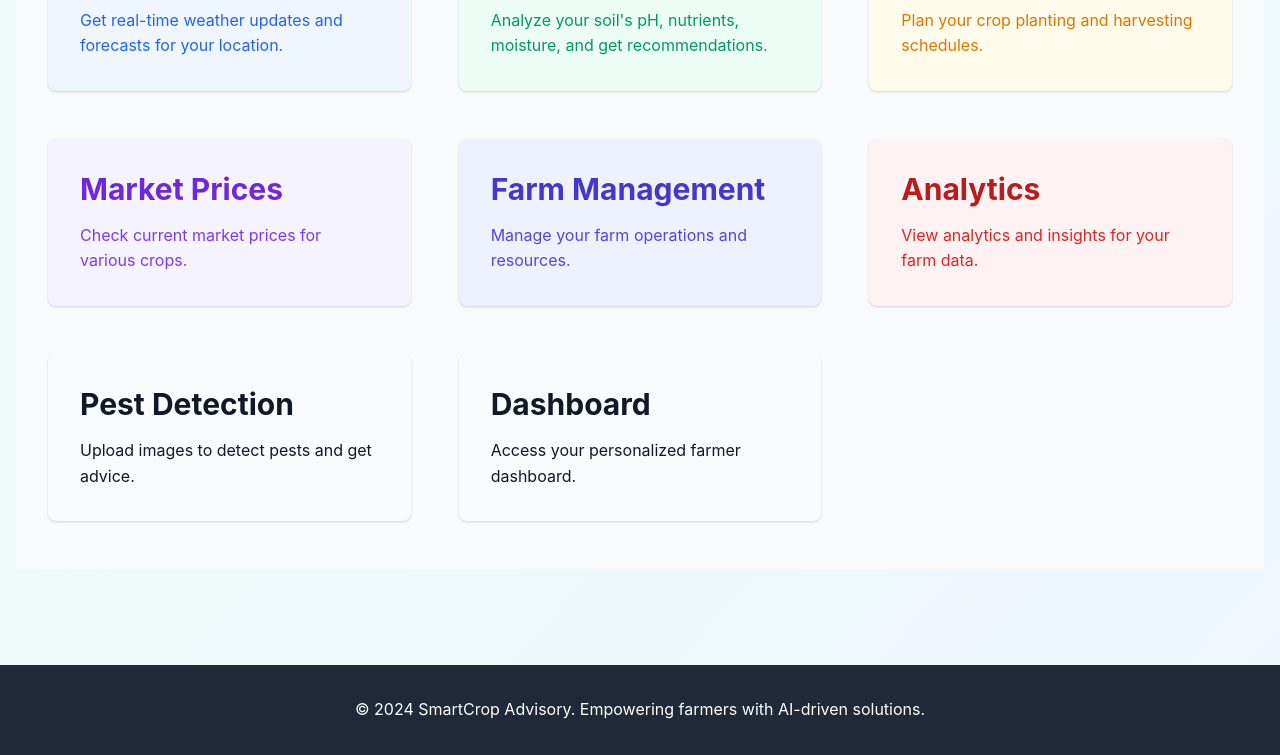
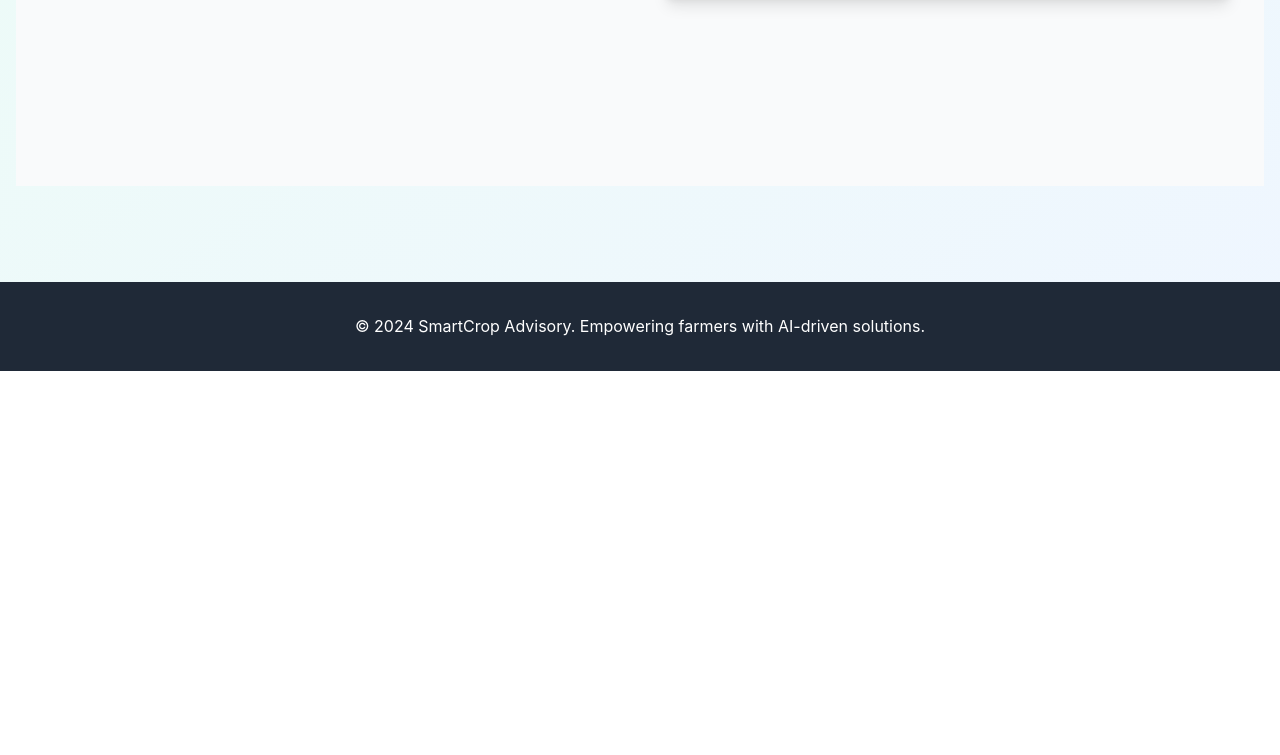
Before and after one commit to mchetan65/SIH_087, a Flask app: page / in a window 1280 px wide. Shown: the part 721-1476 px from the top of the page. After the commit the page ends 1092 px from the top, so only its background shows below. Run offline with Flask 3, Linux system fonts and the light colour scheme.

Commit message:
Remove feature blocks from index.html as per user request

```diff
--- a/templates/index.html
+++ b/templates/index.html
@@ -19,40 +19,5 @@
       <img src="https://cdn.pixabay.com/photo/2017/01/20/00/30/field-1993644_1280.jpg" alt="hero" class="w-full h-auto rounded-lg shadow-lg" />
     </div>
   </div>
-
-  <div class="max-w-7xl mx-auto mt-16 grid grid-cols-1 md:grid-cols-2 lg:grid-cols-3 gap-12">
-    <a href="/weather" class="block bg-blue-50 p-8 rounded-lg shadow hover:shadow-lg transition">
-      <h2 class="text-3xl font-bold mb-4 text-blue-700">Weather Forecast</h2>
-      <p class="text-blue-600">Get real-time weather updates and forecasts for your location.</p>
-    </a>
-    <a href="/soil-analysis" class="block bg-green-50 p-8 rounded-lg shadow hover:shadow-lg transition">
-      <h2 class="text-3xl font-bold mb-4 text-green-700">Soil Analysis</h2>
-      <p class="text-green-600">Analyze your soil's pH, nutrients, moisture, and get recommendations.</p>
-    </a>
-    <a href="/crop-calendar" class="block bg-yellow-50 p-8 rounded-lg shadow hover:shadow-lg transition">
-      <h2 class="text-3xl font-bold mb-4 text-yellow-700">Crop Calendar</h2>
-      <p class="text-yellow-600">Plan your crop planting and harvesting schedules.</p>
-    </a>
-    <a href="/market-prices" class="block bg-purple-50 p-8 rounded-lg shadow hover:shadow-lg transition">
-      <h2 class="text-3xl font-bold mb-4 text-purple-700">Market Prices</h2>
-      <p class="text-purple-600">Check current market prices for various crops.</p>
-    </a>
-    <a href="/farm-management" class="block bg-indigo-50 p-8 rounded-lg shadow hover:shadow-lg transition">
-      <h2 class="text-3xl font-bold mb-4 text-indigo-700">Farm Management</h2>
-      <p class="text-indigo-600">Manage your farm operations and resources.</p>
-    </a>
-    <a href="/analytics" class="block bg-red-50 p-8 rounded-lg shadow hover:shadow-lg transition">
-      <h2 class="text-3xl font-bold mb-4 text-red-700">Analytics</h2>
-      <p class="text-red-600">View analytics and insights for your farm data.</p>
-    </a>
-    <a href="/upload-pest" class="block bg-orange-50 p-8 rounded-lg shadow hover:shadow-lg transition">
-      <h2 class="text-3xl font-bold mb-4 text-orange-700">Pest Detection</h2>
-      <p class="text-orange-600">Upload images to detect pests and get advice.</p>
-    </a>
-    <a href="/dashboard" class="block bg-teal-50 p-8 rounded-lg shadow hover:shadow-lg transition">
-      <h2 class="text-3xl font-bold mb-4 text-teal-700">Dashboard</h2>
-      <p class="text-teal-600">Access your personalized farmer dashboard.</p>
-    </a>
-  </div>
 </div>
 {% endblock %}
```
